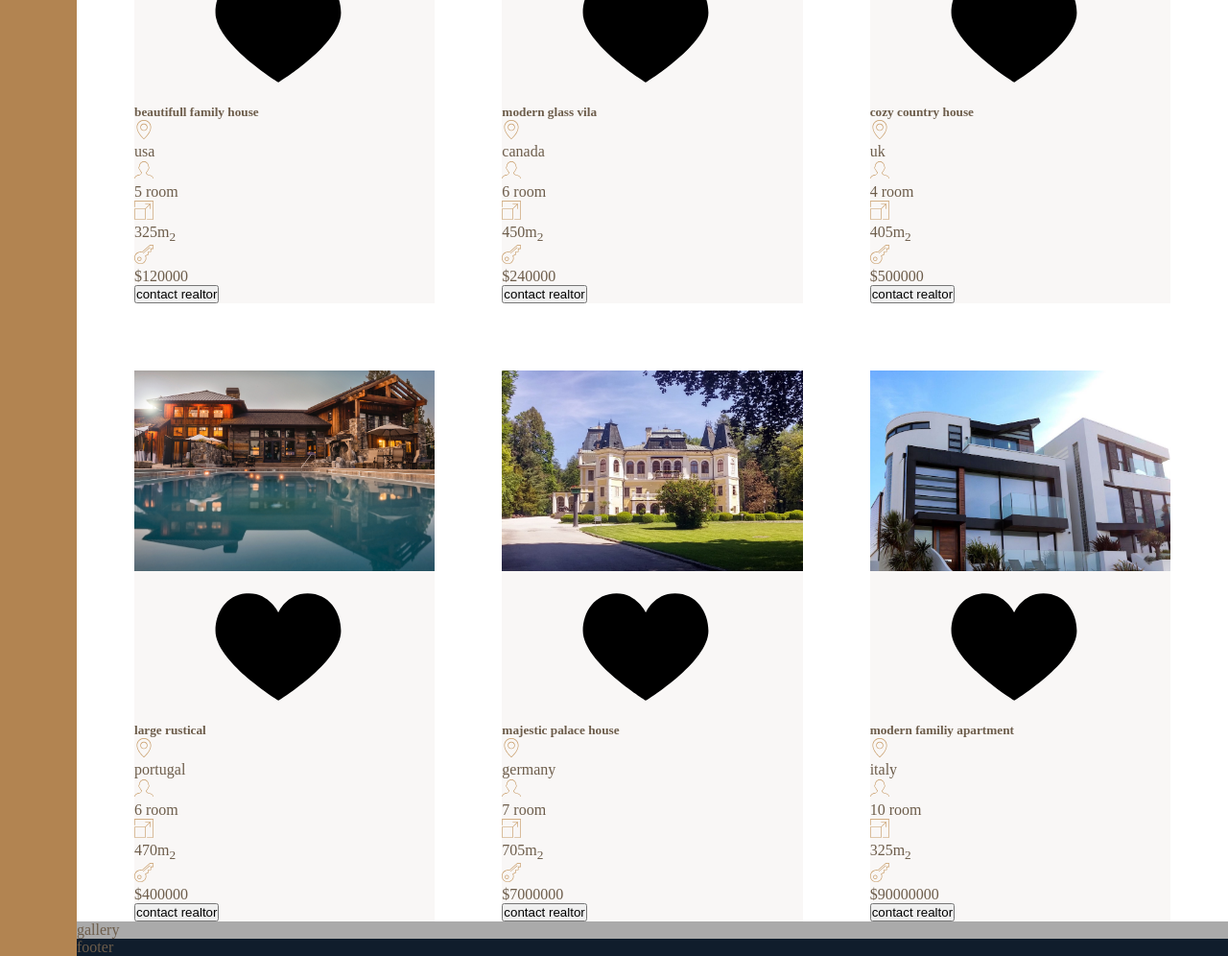
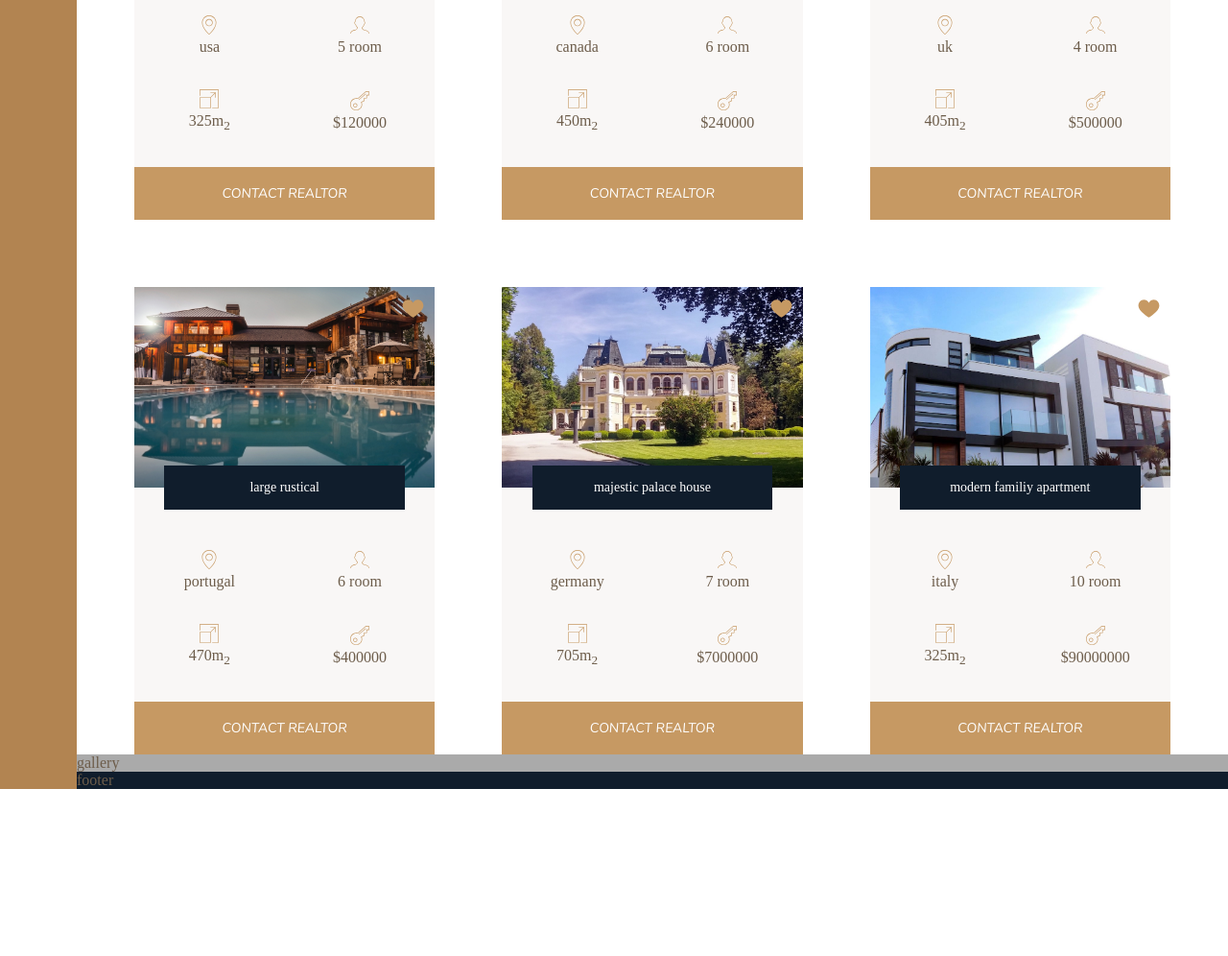
Before and after one commit to taranehsaadati/nexter-project, a website: page index.html in a window 1280 px wide. Shown: the part 1760-2756 px from the top of the page at 96% size. After the commit the page ends 2582 px from the top, so only its background shows below. Drawn offline with Linux system fonts and the light colour scheme; a web font is replaced by a local one.

Commit message:
9. Building the Homes Section - Part 2

```diff
--- a/index.html
+++ b/index.html
@@ -151,7 +151,7 @@
                 </svg>
                 <p>$120000</p>
             </div>
-            <button class="cta">contact realtor</button>
+            <button class="btn home__btn--1">contact realtor</button>
         </div>
 
 
@@ -188,7 +188,7 @@
                 </svg>
                 <p>$240000</p>
             </div>
-            <button class="cta">contact realtor</button>
+            <button class="btn home__btn--1">contact realtor</button>
         </div>
 
         <div class="home">
@@ -223,7 +223,7 @@
                 </svg>
                 <p>$500000</p>
             </div>
-            <button class="cta">contact realtor</button>
+            <button class="btn home__btn--1">contact realtor</button>
         </div>
 
         <div class="home">
@@ -258,7 +258,7 @@
                 </svg>
                 <p>$400000</p>
             </div>
-            <button class="cta">contact realtor</button>
+            <button class="btn home__btn--1">contact realtor</button>
         </div>
 
 
@@ -294,7 +294,7 @@
                 </svg>
                 <p>$7000000</p>
             </div>
-            <button class="cta">contact realtor</button>
+            <button class="btn home__btn--1">contact realtor</button>
         </div>
 
 
@@ -331,7 +331,7 @@
                 </svg>
                 <p>$90000000</p>
             </div>
-            <button class="cta">contact realtor</button>
+            <button class="btn home__btn--1">contact realtor</button>
         </div>
 
     </section>
--- a/sass/_home.scss
+++ b/sass/_home.scss
@@ -1,32 +1,69 @@
-.homes{
-    grid-column:center-start /center-end;
-    display:grid;
-    grid-template-columns:repeat(auto-fit,minmax(25rem,1fr));
-    grid-gap:7rem;
+.homes {
+    grid-column: center-start / center-end;
+    display: grid;
+    grid-template-columns: repeat(auto-fit, minmax(25rem, 1fr));
+    grid-gap: 7rem;
 }
-.home{
-    background-color:$color-gray-light-1;
-    &__img{
-        width:100%;
+.home {
+    background-color: $color-gray-light-1;
+    display: grid;
+    grid-template-columns: repeat(2, 1fr);
+    grid-row-gap:3.5rem;
+    &__img {
+        width: 100%;
+        grid-column: 1 / -1;
+        grid-row: 1 / 2;
     }
-    &__text{
+    &__text {
+        grid-column: 1 / -1;
+        grid-row:1 / 2;
+        background-color:$color-secondary;
+        align-self:end;
+        justify-self:center;
+        transform:translateY(50%);
+        color:white;
+        font-family:"Courgette-Regular";
+        font-size:1.4rem;
+        font-weight:100;
+        padding:1.5rem;
+        width:80%;
+        text-align:center;
+    }
+    &__like {
+        grid-column: 2 / 3;
+        grid-row: 1 / 2;
+        justify-self: end;
+        width: 2.5rem;
+        height: 2.5rem;
+        fill: $color-primary;
+        margin: 1rem;
 
     }
-    &__like{
-
+    &__room,
+    &__location{
+        margin-top:3rem;
     }
     &__location,
     &__price,
     &__room,
-    &__area{
-        svg{
-         fill:$color-primary;
-         width:2rem;
-         height:2rem;
+    &__area {
+        justify-self:center;
+        align-self:center;
+        text-align:center;
+
+        svg {
+            fill: $color-primary;
+            width: 2rem;
+            height: 2rem;
+
         }
 
-    p{
+        p {
+        }
+    }
 
-    }
+    &__btn--1 {
+        grid-column: 1 / -1;
+        font-size: 1.4rem !important;
     }
 }
--- a/sass/_typoghraphy.scss
+++ b/sass/_typoghraphy.scss
@@ -1,5 +1,5 @@
 @font-face{
-    font-family:"JosefinSans-SemiBold";
+    font-family:"Courgette-Regular";
     src:url(../font/Courgette-Regular.ttf);
 }
 @font-face{
@@ -8,7 +8,7 @@
 }
 %heading{
     font-weight:400;
-    font-family:"JosefinSans-SemiBold";
+    font-family:"Courgette-Regular";
 }
 .heading-1{
     @extend %heading;
```
Also changed, not shown: css/style.css.
